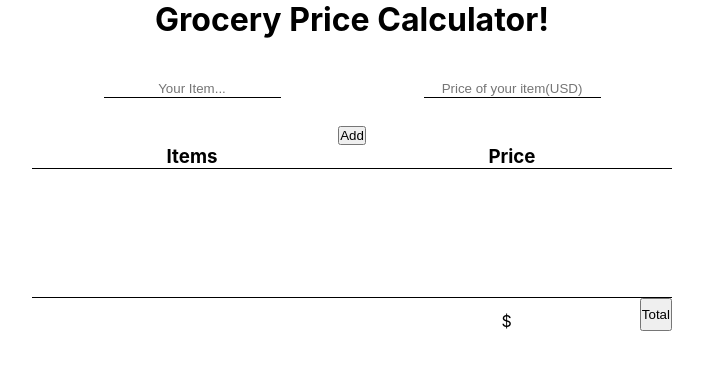
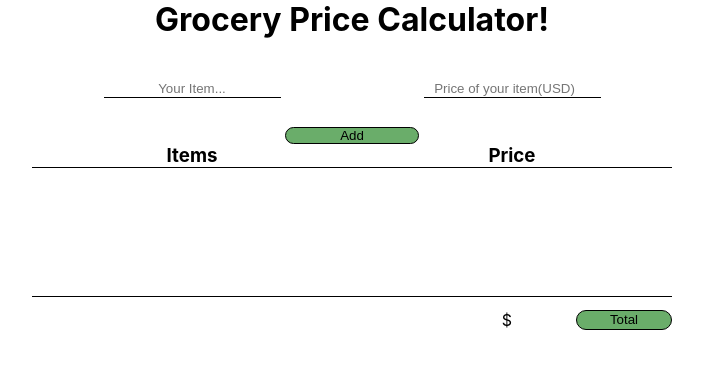
Before and after one commit to Marshnme/ShoppingApp, a React (Create React App) app: page / in a window 1280 px wide. Shown: the top 370 px of the page, without its empty margins (288-991 px from the left). Built offline with nearby package versions, Linux system fonts and the light colour scheme.

Commit message:
button styling

```diff
--- a/src/components/WelcomePage.css
+++ b/src/components/WelcomePage.css
@@ -48,9 +48,29 @@ form .welcomeInput,.welcomeInput:focus {
 
 
 .addItemButton{
-    width:100%;
+    width:70%;
     margin-top:2%;
 }
+
+.buttonStyle{
+    width:15%;
+    border-radius: 10px;
+    outline:none;
+    background-color:#6aad6a;
+    border:1px solid black;
+ }
+
+
+.totalButtonStyle{
+    border-radius: 10px;
+    outline:none;
+    margin-top:2%;
+    width:15%;
+    background-color:#6aad6a;
+    border:1px solid black;
+
+}
+
 
 .welcomeFooter{
     display:flex;
@@ -72,5 +92,5 @@ form .welcomeInput,.welcomeInput:focus {
 
 .totalP{
     margin-top:2%;
-    margin-right:20%;
+    margin-right:10%;
 }
--- a/src/components/WelcomePage.js
+++ b/src/components/WelcomePage.js
@@ -50,16 +50,16 @@ const WelcomePage = (props) => {
                     <form className="inputParent" onSubmit = {handleSubmit}>
                         <div className="addItemInputs">
                             <div className="inputUnderline">
-                                <input className="welcomeInput" type = "text" onChange = {handleChange} placeholder="Your Item..." value={itemText} ></input>
+                                <input className="welcomeInput" type = "text" required onChange = {handleChange} placeholder="Your Item..." value={itemText} ></input>
                             </div>
                             <div className="inputUnderline">
-                                <input className="welcomeInput" type = "text" onChange = {handlePriceChange} placeholder="Price of your item(USD)" value={priceText} ></input>
+                                <input className="welcomeInput" type = "number" required onChange = {handlePriceChange} placeholder="Price of your item(USD)" value={priceText} ></input>
                             </div>
 
 
                         </div>
                         <div className="addItemButton">
-                            <button type="submit" onSubmit = {handleSubmit} >Add</button>
+                            <button className="buttonStyle" type="submit" onSubmit = {handleSubmit} >Add</button>
                         </div>
 
                     </form>
@@ -75,7 +75,7 @@ const WelcomePage = (props) => {
             <footer className="welcomeFooter">
                 <div className="totalContain">
                     <p className = "totalP">${total}</p>
-                    <button type="text" onClick={handleAddPrice}>Total</button>
+                    <button  className="totalButtonStyle" type="text" onClick={handleAddPrice}>Total</button>
                 </div>
 
             </footer>
```
